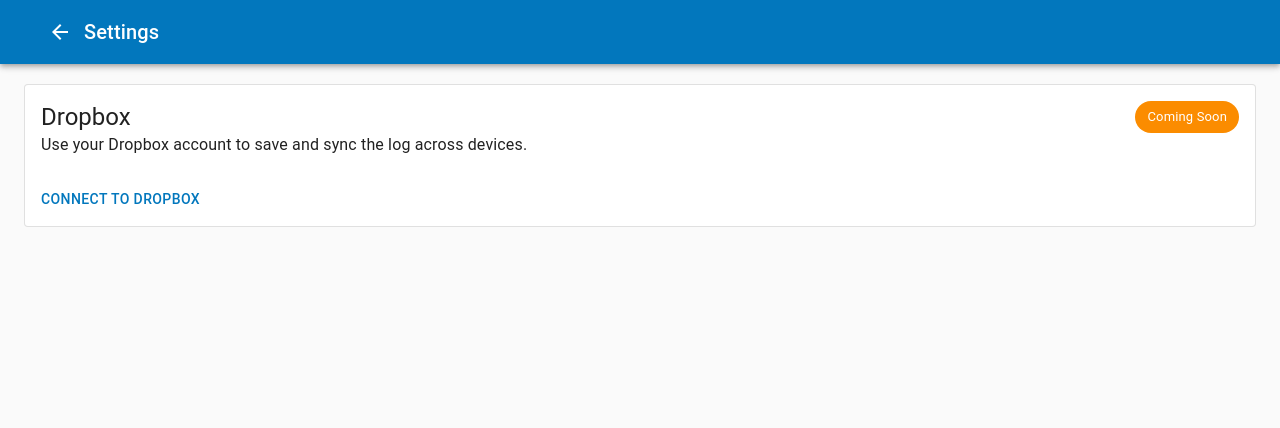
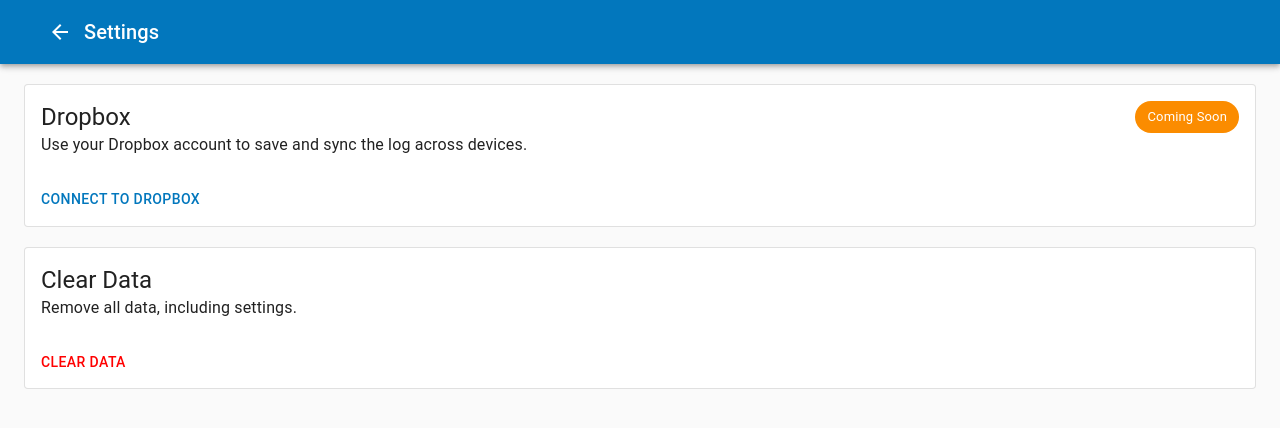
Before and after one commit to drola/weight-logger-pwa, a React (Create React App) app: page /settings in a window 1280 px wide. Shown: the top 428 px of the page. Built offline with nearby package versions, Linux system fonts and the light colour scheme; no server answers; a small style sheet from the web is missing; what dropbox would draw is missing.

Commit message:
added Clear Data button

```diff
--- a/src/screens/SettingsScreen.tsx
+++ b/src/screens/SettingsScreen.tsx
@@ -1,24 +1,43 @@
-import { Box, Chip } from "@material-ui/core";
+import Box from "@material-ui/core/Box";
 import Button from "@material-ui/core/Button";
 import Card from "@material-ui/core/Card";
 import CardActions from "@material-ui/core/CardActions";
 import CardContent from "@material-ui/core/CardContent";
+import Chip from "@material-ui/core/Chip";
 import Container from "@material-ui/core/Container";
+import Dialog from "@material-ui/core/Dialog";
+import DialogActions from "@material-ui/core/DialogActions";
+import DialogContent from "@material-ui/core/DialogContent";
+import DialogContentText from "@material-ui/core/DialogContentText";
 import IconButton from "@material-ui/core/IconButton";
+import { makeStyles } from "@material-ui/core/styles";
 import Toolbar from "@material-ui/core/Toolbar";
 import Typography from "@material-ui/core/Typography";
 import ArrowBackIcon from "@material-ui/icons/ArrowBack";
-import React, { useCallback, useEffect } from "react";
-import { Link } from "react-router-dom";
+import React, { useCallback, useEffect, useState } from "react";
+import { useDispatch } from "react-redux";
+import { Link, Redirect } from "react-router-dom";
 import {
   generateAuthorizationLink,
   tryReceiveDropboxToken,
   tryToParseCodeFromUrl,
 } from "../oauth";
+import { clearDataAction as clearWeightLogRecordsDataAction } from "../state/weightLogRecords";
+import { clearDataAction as clearStorageConnectionsDataAction } from "../state/storageConnections";
 
 import Screen from "./Screen";
+import { useSnackbar } from "notistack";
+
+const useStyles = makeStyles({
+  redButton: {
+    color: "red",
+  },
+});
 
 export default function SettingsScreen() {
+  const dispatch = useDispatch();
+  const { enqueueSnackbar } = useSnackbar();
+
   useEffect(() => {
     const code = tryToParseCodeFromUrl();
     if (code) {
@@ -31,6 +50,31 @@
       "http://localhost:3000/settings"
     );
   }, []);
+
+
+  const [clearedData, setClearedData] = useState(false);
+  const [clearDataConfirmationDialogOpen, setClearDataConfirmationDialogOpen] =
+    useState(false);
+  const handleClearDataConfirmationDialogClose = useCallback(() => {
+    setClearDataConfirmationDialogOpen(false);
+  }, []);
+  const handleClearDataConfirmed = useCallback(() => {
+    dispatch(clearWeightLogRecordsDataAction({}));
+    dispatch(clearStorageConnectionsDataAction({}));
+    setClearDataConfirmationDialogOpen(false);
+    enqueueSnackbar("Data Cleared", { variant: "success" });
+    setClearedData(true);
+  }, [dispatch, enqueueSnackbar]);
+  const handleClearData = useCallback(() => {
+    setClearDataConfirmationDialogOpen(true);
+  }, []);
+
+  const classes = useStyles();
+
+
+  if(clearedData) {
+    return <Redirect to="/" />
+  }
 
   return (
     <Screen
@@ -48,6 +92,31 @@
       }
       mainContents={
         <Container>
+          <Dialog
+            open={clearDataConfirmationDialogOpen}
+            onClose={handleClearDataConfirmationDialogClose}
+          >
+            <DialogContent>
+              <DialogContentText>
+                Are you sure you want to clear all data from this app, including
+                the settings?
+              </DialogContentText>
+            </DialogContent>
+            <DialogActions>
+              <Button
+                onClick={handleClearDataConfirmationDialogClose}
+                color="primary"
+              >
+                Cancel
+              </Button>
+              <Button
+                onClick={handleClearDataConfirmed}
+                className={classes.redButton}
+              >
+                Clear Data
+              </Button>
+            </DialogActions>
+          </Dialog>
           <br />
           <Card variant="outlined">
             <CardContent>
@@ -76,6 +145,22 @@
               </Button>
             </CardActions>
           </Card>
+          <br />
+          <Card variant="outlined">
+            <CardContent>
+              <Typography variant="h5" component="h2">
+                Clear Data
+              </Typography>
+              <Typography variant="body1" component="p">
+                Remove all data, including settings.
+              </Typography>
+            </CardContent>
+            <CardActions>
+              <Button onClick={handleClearData} className={classes.redButton}>
+                Clear Data
+              </Button>
+            </CardActions>
+          </Card>
         </Container>
       }
     />
--- a/src/state/storageConnections.ts
+++ b/src/state/storageConnections.ts
@@ -7,7 +7,13 @@
     /*setUserName: (state, action) => {
       state.name = action.payload // mutate the state all you want with immer
     }*/
+
+    clearData: (state, action) => {
+      return []
+    }
   }
 });
 
+export const clearDataAction = storageConnections.actions.clearData;
+
 export default storageConnections.reducer;
--- a/src/state/weightLogRecords.ts
+++ b/src/state/weightLogRecords.ts
@@ -77,6 +77,9 @@
       state[idx].record = action.payload.updated;
       sortWeightLogRecords(state);
     },
+    clearData: (state: WeightLogRecordSlot[], action: {payload: {}}) => {
+      return [];
+    }
   },
 });
 
@@ -93,5 +96,6 @@
 export const appendAction = weightLogRecords.actions.append;
 export const deleteAction = weightLogRecords.actions.delete;
 export const updateAction = weightLogRecords.actions.update;
+export const clearDataAction = weightLogRecords.actions.clearData;
 
 export default weightLogRecords.reducer;
```
Also changed, not shown: 1 other file (tests, documents, lock files or other folders).
